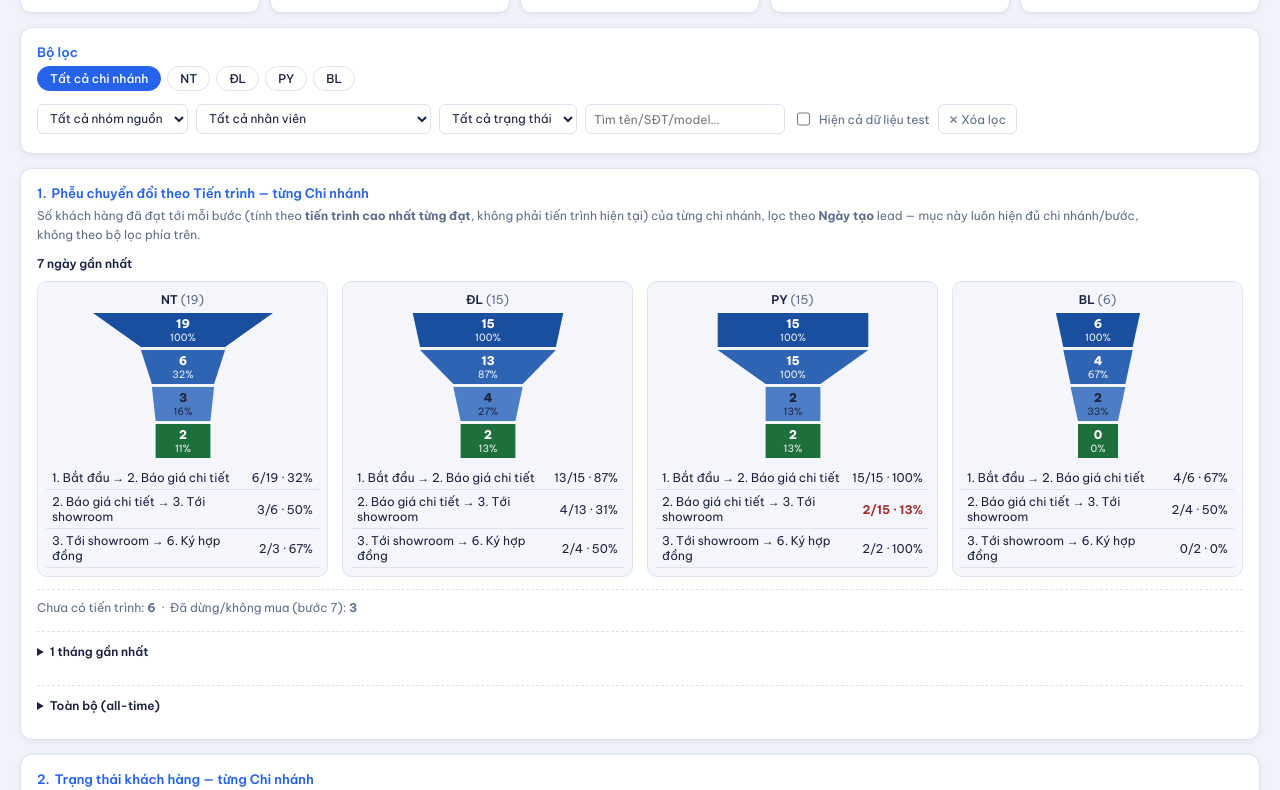
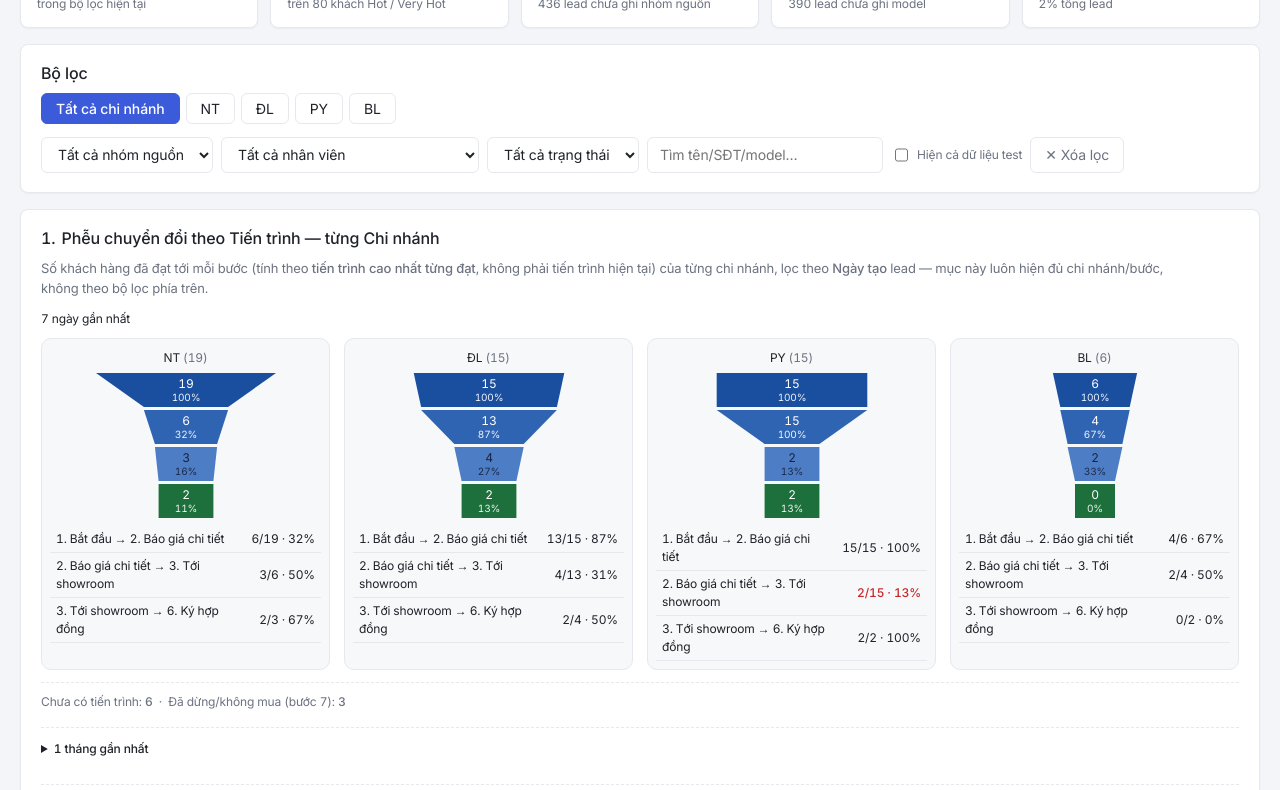
Before and after one commit to tinthanhgroup/BH, a plain HTML site: page crm.html in a window 1280 px wide. Shown: the part 130-920 px from the top of the page. Drawn offline with Linux system fonts and the light colour scheme.

Commit message:
Tab 4–9: áp Giao diện 1 – tinh tế qua giao-dien-1.css (chỉ dùng trên máy tính)
Thêm giao-dien-1.css (Inter 400/500, màu nhấn #3b5bdb, đầu bảng #f7f8fa, bo 8px,
không in hoa) nạp trước </head> ở 9 trang module tab 4–7. Tab 1–3 giữ chung.css.

Co-Authored-By: Claude Opus 5.5 <noreply@anthropic.com>

```diff
--- a/crm.html
+++ b/crm.html
@@ -27,6 +27,7 @@
   .nomodel-tip thead th{font-size:11px;padding:4px 6px;}
   .nomodel-tip td{padding:3px 6px;}
 </style>
+<link rel="stylesheet" href="giao-dien-1.css"><!-- Giao diện 1 – tinh tế (21/11/2026): nạp sau cùng để ghi đè -->
 </head>
 <body>
 <div class="wrap">
--- /dev/null
+++ b/giao-dien-1.css
@@ -0,0 +1,65 @@
+/* giao-dien-1.css — "Giao diện 1 – tinh tế" cho các trang tab 4–9 (người dùng chốt 21/11/2026).
+   Chỉ dùng trên máy tính. Thông số gốc: G:\My Drive\1. Project A\Kien truc agent\giao-dien-1-tinh-te\QUY_CHUAN.md
+   Nạp SAU chung.css và SAU <style> riêng của trang (đặt ngay trước </head>) để ghi đè cả kiểu riêng.
+   Tab 1–3 (index.html, loinhuan, palisade) KHÔNG nạp file này. Quy ước: docs/giao-dien-va-phan-quyen.md */
+@import url('https://fonts.googleapis.com/css2?family=Inter:wght@400;500&display=swap');
+
+:root{
+  --bg:#f4f5f8; --card:#ffffff; --card2:#f7f8fa; --border:#e6e8ee; --head:#f7f8fa;
+  --text:#1f2329; --muted:#6b7280; --hint:#9aa1ad;
+  --accent:#3b5bdb; --accent-hover:#324fc4; --accent-soft:#eef2ff;
+  --blue:#3b5bdb; --blue-mid:#5c7cfa;
+  --red:#c62828; --red-bg:#fdecec; --amber:#a35f00; --amber-bg:#fff4e0; --green:#2e7d32; --green-bg:#e8f5e9;
+  --shadow:0 1px 2px rgba(16,24,40,.04);
+  --mono:Inter,system-ui,sans-serif;
+  --navy:var(--accent); --ink:var(--text); --ink-soft:var(--muted); --panel:var(--card);
+}
+
+/* Chữ: một font Inter, chữ số đều cột, không in hoa, không giãn chữ */
+body{background:var(--bg);color:var(--text);font:400 14px/1.5 Inter,system-ui,sans-serif;letter-spacing:-0.01em;font-variant-numeric:tabular-nums;}
+body *{font-family:Inter,system-ui,sans-serif !important;text-transform:none !important;letter-spacing:inherit !important;}
+
+/* Độ đậm: nội dung 400; chỉ 500 cho tiêu đề, đầu bảng, số lớn thẻ chỉ số, chữ được nhấn */
+body *{font-weight:400 !important;}
+h1,h2,h3,h4,h5,h6,summary,thead th,b,strong,
+.kpi-num,.kpi .num,.chart-num,.filter-btn.active,
+[style*="font-weight:600"],[style*="font-weight:700"],[style*="font-weight:800"],
+[style*="font-weight: 600"],[style*="font-weight: 700"],[style*="font-weight: 800"],
+[style*="font-weight:bold"]{font-weight:500 !important;}
+
+/* Khối */
+.panel{border:1px solid var(--border);border-radius:8px;box-shadow:var(--shadow);padding:16px 20px;margin-bottom:16px;}
+.panel h3,.panel summary{font-size:16px;color:var(--text);margin-bottom:8px;}
+.panel .desc{font-size:13px;color:var(--muted);}
+.grid2,.grid3{gap:16px;margin-bottom:16px;}
+.table-wrap{border-color:var(--border);border-radius:8px;}
+
+/* Thẻ chỉ số: nhãn 13px chữ phụ ở trên, số 26px/500 */
+.kpi-row{gap:12px;margin-bottom:16px;}
+.kpi{border:1px solid var(--border);border-radius:8px;box-shadow:var(--shadow);padding:14px 16px;}
+.kpi-label,.kpi .lbl{font-size:13px;color:var(--muted);}
+.kpi-num,.kpi .num{font-size:26px;line-height:1.2;}
+.kpi-sub{font-size:12px;color:var(--muted);}
+
+/* Bảng: đầu bảng nền xám nhạt, chỉ kẻ ngang */
+table{font-size:14px;}
+thead th{background:var(--head) !important;color:var(--text) !important;font-size:13px;padding:9px 12px;border-bottom:1px solid var(--border);}
+thead th:hover{background:var(--head) !important;color:var(--text) !important;}
+tbody tr{border-bottom:1px solid #eef0f4;}
+tbody tr:hover{background:var(--head);}
+tbody td{padding:8px 12px;}
+table.bang-nhe thead th{background:none !important;color:var(--muted) !important;}
+
+/* Nhãn */
+.badge,.tag{font-size:12px;border-radius:4px;padding:2px 8px;}
+.tag{background:#f2f3f5;color:#4b5563;border:none;}
+
+/* Bộ lọc, ô nhập, nút */
+.filters input,.filters select,select,input[type=text],input[type=search],input[type=password]{height:36px;padding:0 12px;border:1px solid var(--border);border-radius:6px;font-size:14px;color:var(--text);}
+input:focus,select:focus{outline:none;border-color:var(--accent);box-shadow:0 0 0 3px var(--accent-soft);}
+.reset-btn,.btn-clear{height:36px;padding:0 14px;font-size:14px;border-radius:6px;}
+.filter-btn{padding:6px 14px;border-radius:6px;border:1px solid var(--border);font-size:14px;}
+.filter-btn.active{background:var(--accent);border-color:var(--accent);color:#fff;}
+
+.legend-item{font-size:12px;}
+.footnote{font-size:12px;}
```
Also changed, not shown: chamcong.html (+1 -0 lines), fbads.html (+1 -0 lines), km_doi_thu.html (+1 -0 lines), mkt.html (+1 -0 lines), nhacungcap.html (+1 -0 lines), nhansu.html (+1 -0 lines), quy_dinh_noi_bo.html (+1 -0 lines), theo_doi_chinh_sach.html (+1 -0 lines), 3 other files.
